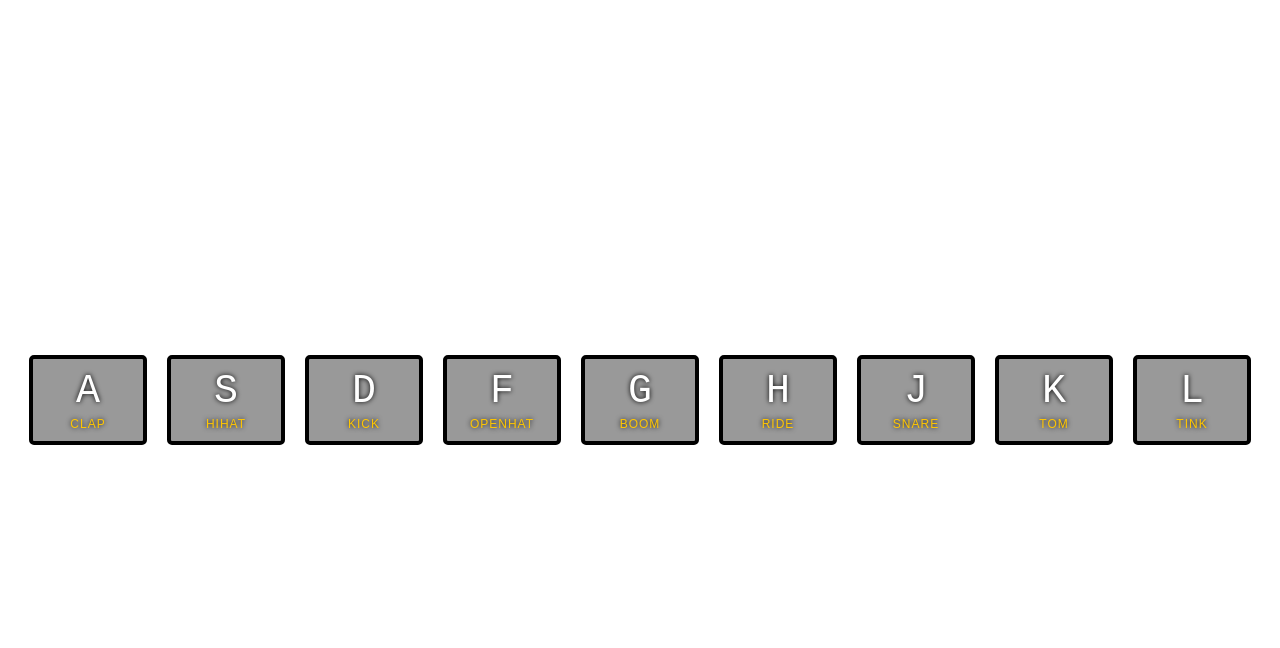
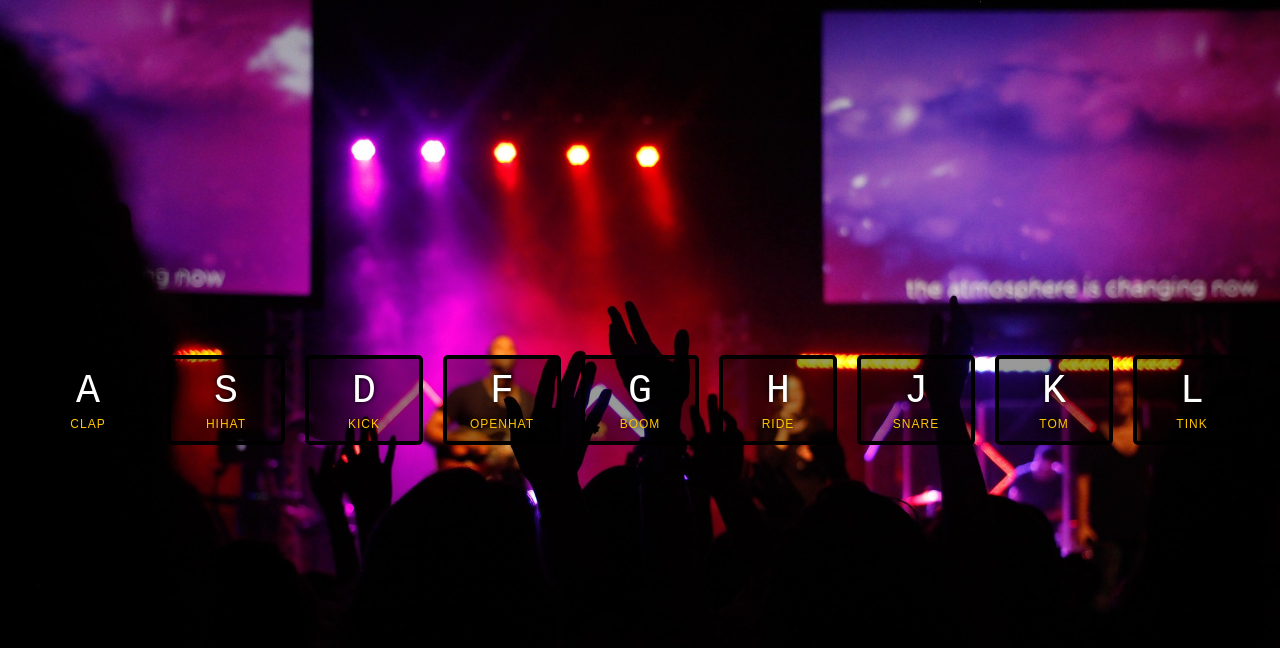
Before and after one commit to Prashant-desune/Drum-Kit, a plain HTML site: page index.html in a window 1280 px wide. Drawn offline with Linux system fonts and the light colour scheme.

Commit message:
Update index.html

```diff
--- a/index.html
+++ b/index.html
@@ -8,7 +8,7 @@
     <style>
         html {
   font-size: 10px;
-  background: url('img/background1.jpg') bottom center;
+  background: url('background1.jpg') bottom center;
   background-size: cover;
 }
 
```
